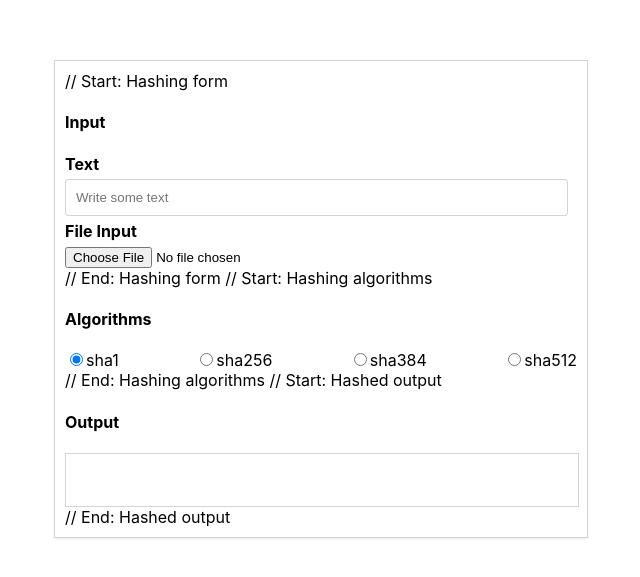
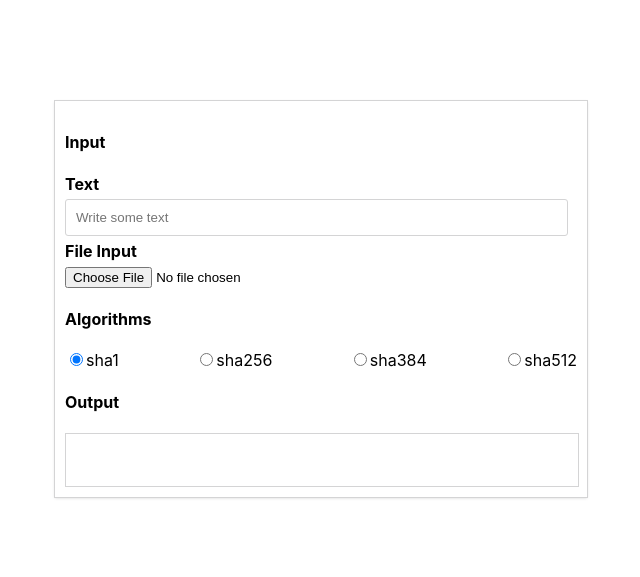
Before and after one commit to Clifford18/hashing-app, a React (Create React App) app: page / in a window 1280 px wide. Shown: the part 101-678 px from the top of the page, without its empty margins (319-959 px from the left). Built offline with nearby package versions, Linux system fonts and the light colour scheme.

Commit message:
update HashingComponent.js file

```diff
--- a/src/components/HashingComponent.js
+++ b/src/components/HashingComponent.js
@@ -29,7 +29,8 @@ export default function HashingComponent() {
 		<div className='hashing-container'>
 			<div className='hashing-content'>
 
-				// Start: Hashing form
+				{/*Start: Hashing form*/}
+
 				<div className="hashing-form">
 					<h4 className="hashing-form-heading">Input</h4>
 					<form>
@@ -43,9 +44,10 @@ export default function HashingComponent() {
 						</div>
 					</form>
 				</div>
-				// End: Hashing form
 
-				// Start: Hashing algorithms
+				{/*// End: Hashing form*/}
+
+				{/*// Start: Hashing algorithms*/}
 				<div className="hashing-algorithms">
 					<h4 className="hashing-algorithms-heading">Algorithms</h4>
 					<div className="hashing-algorithms-list">
@@ -63,9 +65,9 @@ export default function HashingComponent() {
 							)}
 					</div>
 				</div>
-				// End: Hashing algorithms
+				{/*// End: Hashing algorithms*/}
 
-				// Start: Hashed output
+				{/*Start: Hashed output*/}
 				<div className="hashed-output">
 					<h4 className="hashed-algorithm-heading">Output</h4>
 					<div className="hashed-algorithm-container">
@@ -74,7 +76,7 @@ export default function HashingComponent() {
 						</p>
 					</div>
 				</div>
-				// End: Hashed output
+				{/*// End: Hashed output*/}
 
 			</div>
 		</div>
```
